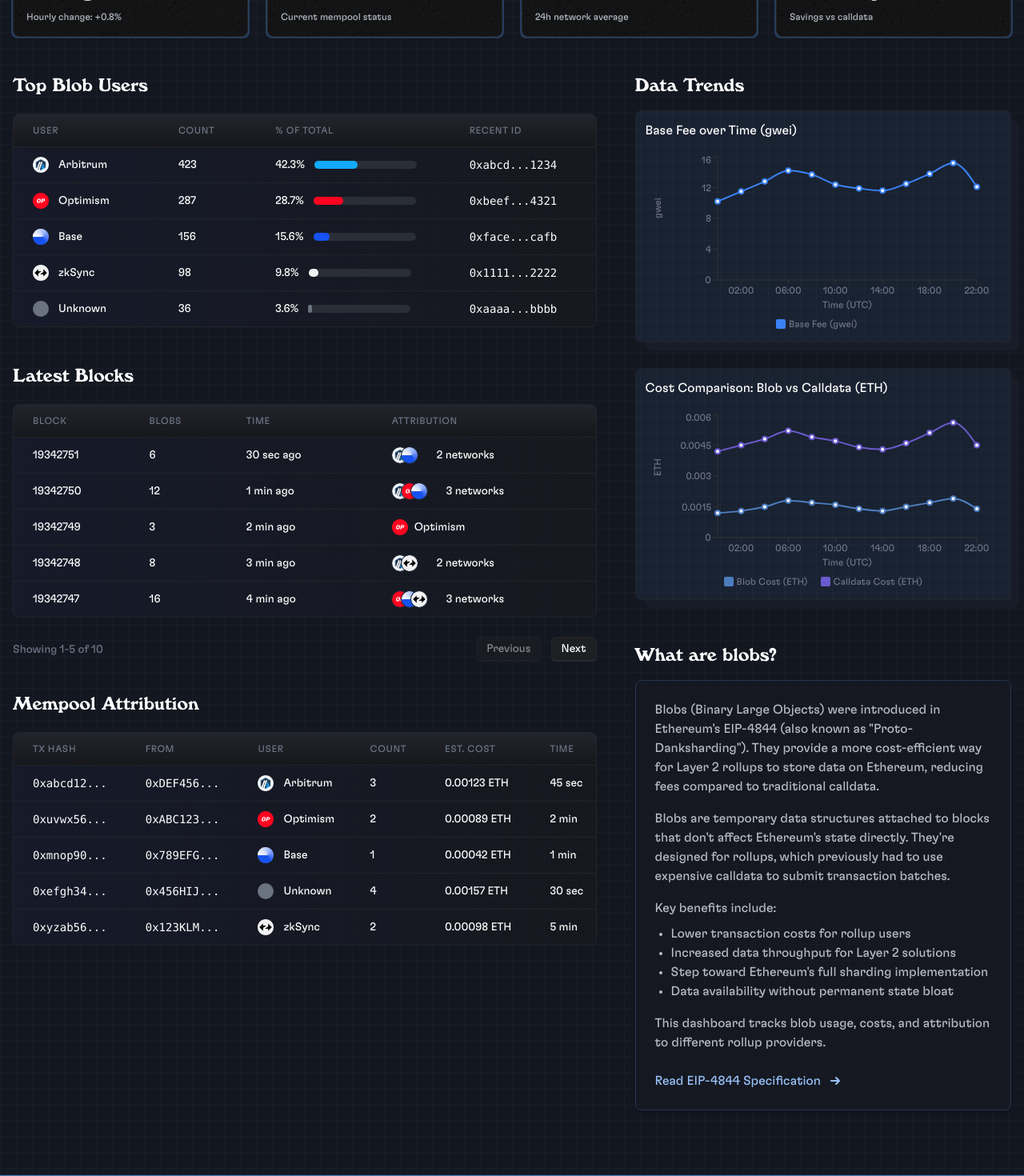
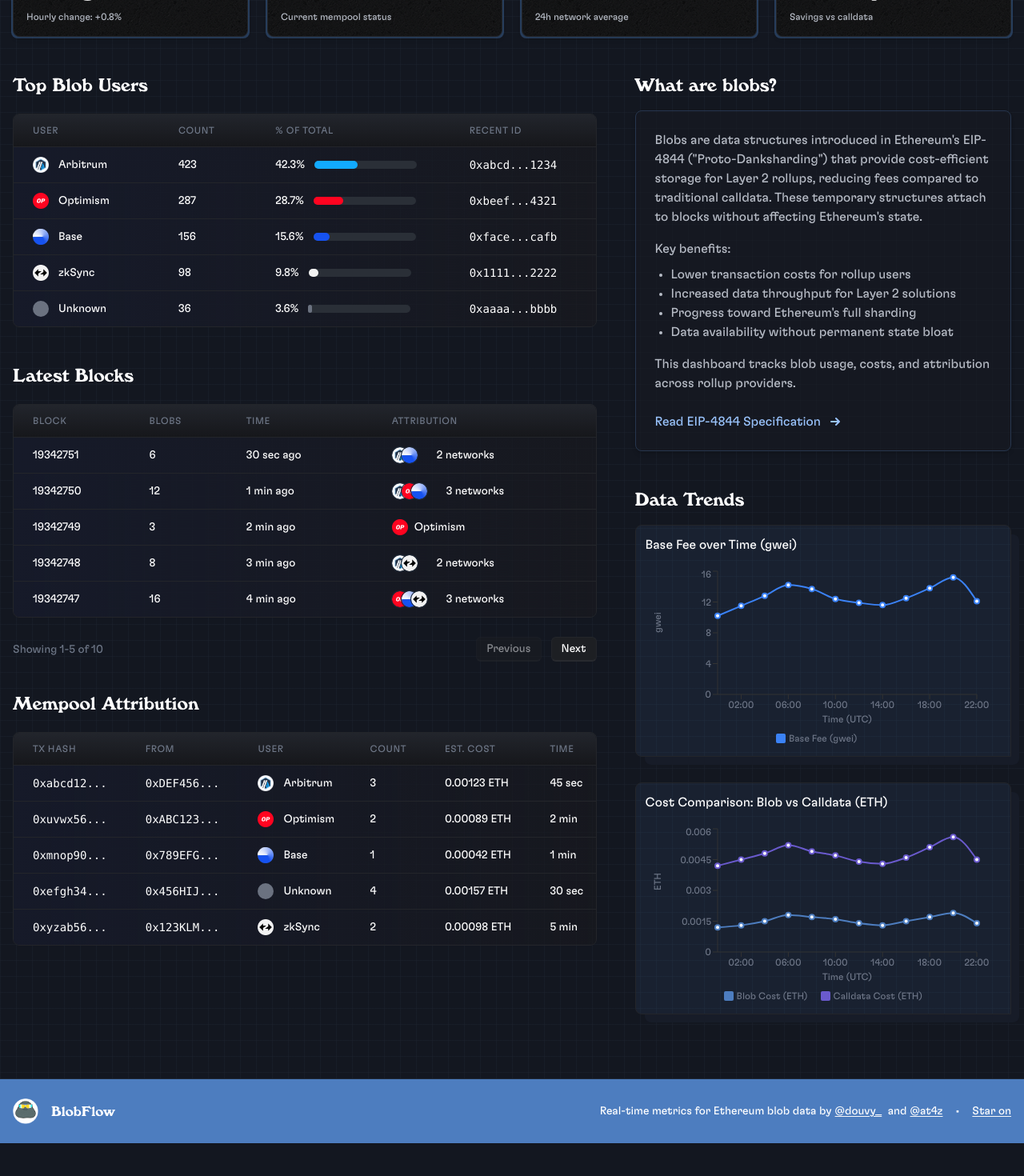
Before and after one commit to douvy/blob-flow, a Next.js app: page / in a window 1280 px wide. Shown: the part 200-1670 px from the top of the page at 80% size. After the commit the page ends 1629 px from the top, so only its background shows below. Built offline with nearby package versions, Linux system fonts and the light colour scheme.

Commit message:
Make What are blobs? section more succinct and moved it above Data Trends

```diff
--- a/src/app/page.tsx
+++ b/src/app/page.tsx
@@ -61,11 +61,11 @@
           {/* Right Column (40%) */}
           <div className="lg:col-span-2 space-y-8">
             <div className="mb-12">
-              <MetricsCharts />
-            </div>
-            <div className="mb-12 pt-2">
               <h2 className="text-2xl font-windsor-bold text-white mb-3">What are blobs?</h2>
               <ExplainerSection />
+            </div>
+            <div className="mb-12">
+              <MetricsCharts />
             </div>
           </div>
         </div>
--- a/src/components/ExplainerSection.tsx
+++ b/src/components/ExplainerSection.tsx
@@ -8,26 +8,22 @@
 
       <div className="prose prose-invert max-w-none">
         <p className="text-[#b8bdc7]">
-          Blobs (Binary Large Objects) were introduced in Ethereum's EIP-4844 (also known as "Proto-Danksharding"). They provide a more cost-efficient way for Layer 2 rollups to store data on Ethereum, reducing fees compared to traditional calldata.
+        Blobs are data structures introduced in Ethereum's EIP-4844 ("Proto-Danksharding") that provide cost-efficient storage for Layer 2 rollups, reducing fees compared to traditional calldata. These temporary structures attach to blocks without affecting Ethereum's state.
         </p>
 
         <p className="text-[#b8bdc7] mt-4">
-          Blobs are temporary data structures attached to blocks that don't affect Ethereum's state directly. They're designed for rollups, which previously had to use expensive calldata to submit transaction batches.
-        </p>
-
-        <p className="text-[#b8bdc7] mt-4">
-          Key benefits include:
+        Key benefits:
         </p>
 
         <ul className="list-disc pl-5 mt-2 text-[#b8bdc7]">
           <li>Lower transaction costs for rollup users</li>
           <li>Increased data throughput for Layer 2 solutions</li>
-          <li>Step toward Ethereum's full sharding implementation</li>
+          <li>Progress toward Ethereum's full sharding</li>
           <li>Data availability without permanent state bloat</li>
         </ul>
 
         <p className="text-[#b8bdc7] mt-4">
-          This dashboard tracks blob usage, costs, and attribution to different rollup providers.
+        This dashboard tracks blob usage, costs, and attribution across rollup providers.
         </p>
 
         <div className="mt-6">
```
